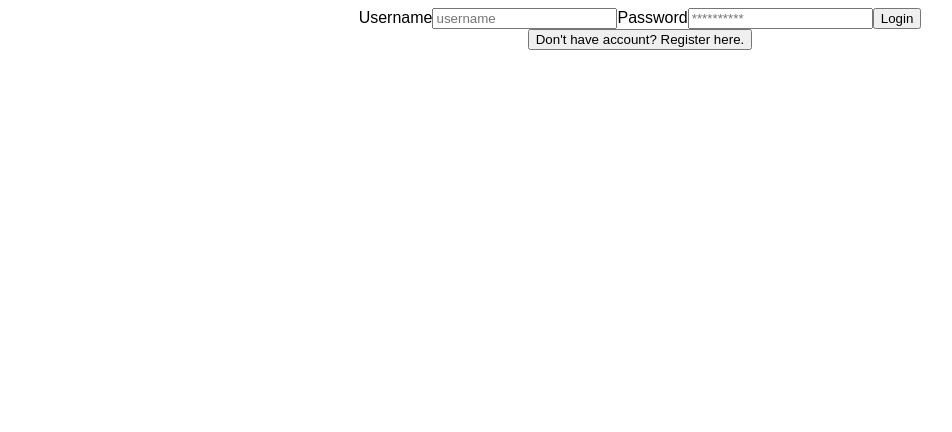
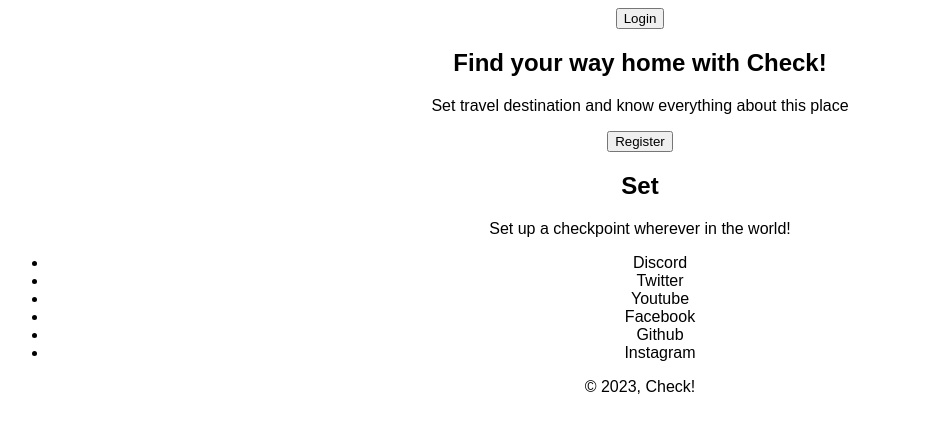
Before and after one commit to Dog1e/React_App, a React (Create React App) app: page / in a window 1280 px wide. Shown: the top 432 px of the page, without its empty margins (0-952 px from the left). Built offline with nearby package versions, Linux system fonts and the light colour scheme.

Commit message:
Complete

```diff
--- a/src/App.js
+++ b/src/App.js
@@ -3,11 +3,15 @@ import Login from './components/Login/Login';
 import Register from './components/Register/Register';
 import Api from './components/Api/Api';
 import Map from './components/Map/Map';
+import HomeNav from './components/HomeNav/HomeNav';
+import NavBar from './components/NavBar/NavBar';
+import Footer from './components/Footer/Footer';
+import HomeSection from './components/HomeSection/HomeSection';
 
 import { useState } from 'react';
 
 export default function App() {
-  const [currentForm, setCurrentForm] = useState('login');
+  const [currentForm, setCurrentForm] = useState('home');
 
   // const routes = createBrowserRouter([
   //   {
@@ -27,8 +31,16 @@ export default function App() {
     } else if (currentForm === 'logged') {
       return (
         <>
+          <NavBar onFormSwitch={toggleForm} />
           <Api />
           <Map />
+        </>
+      );
+    } else if (currentForm === 'home') {
+      return (
+        <>
+          <HomeNav onFormSwitch={toggleForm} />
+          <HomeSection onFormSwitch={toggleForm} />
         </>
       );
     }
@@ -44,6 +56,7 @@ export default function App() {
       >
         ShowLocalStorage
       </button> */}
+      <Footer />
     </div>
   );
 }
--- a/src/components/Api/Api.js
+++ b/src/components/Api/Api.js
@@ -30,8 +30,8 @@ export default function Api() {
     });
   };
 
-  const [latitude, setLatitude] = useState(52.2297);
-  const [longitude, setLongitude] = useState(21.0122);
+  const [latitude, setLatitude] = useState(50.29874392643405);
+  const [longitude, setLongitude] = useState(18.694894909858707);
 
   function handleForm(e) {
     e.preventDefault();
--- /dev/null
+++ b/src/components/Footer/Footer.js
@@ -0,0 +1,16 @@
+const Footer = () => {
+  return (
+    <>
+      <ul>
+        <li>Discord</li>
+        <li>Twitter</li>
+        <li>Youtube</li>
+        <li>Facebook</li>
+        <li>Github</li>
+        <li>Instagram</li>
+      </ul>
+      <p>© 2023, Check!</p>
+    </>
+  );
+};
+export default Footer;
--- /dev/null
+++ b/src/components/HomeNav/HomeNav.js
@@ -0,0 +1,11 @@
+const HomeNav = (props) => {
+  return (
+    <>
+      <nav>
+        <div></div>
+        <button onClick={() => props.onFormSwitch('login')}>Login</button>
+      </nav>
+    </>
+  );
+};
+export default HomeNav;
--- /dev/null
+++ b/src/components/HomeSection/HomeSection.js
@@ -0,0 +1,23 @@
+const HomeSection = (props) => {
+  return (
+    <>
+      <section>
+        <div>
+          <h2>Find your way home with Check!</h2>
+          <p>Set travel destination and know everything about this place</p>
+          <button onClick={() => props.onFormSwitch('register')}>
+            Register
+          </button>
+        </div>
+      </section>
+      <section>
+        <div>
+          <h2>Set</h2>
+          <p>Set up a checkpoint wherever in the world!</p>
+        </div>
+      </section>
+      <section></section>
+    </>
+  );
+};
+export default HomeSection;
--- a/src/components/Map/Map.js
+++ b/src/components/Map/Map.js
@@ -46,6 +46,13 @@ export default function Map() {
 
     setUserLocations([...UserLocations, locationU]);
     console.log(UserLocations);
+
+    Users[user].locations.push({
+      id: UserLocations.length,
+      name: FormJson.name,
+      lat: location.lat,
+      lng: location.lng
+    });
   }
 
   const displayLocations = () => {
--- /dev/null
+++ b/src/components/NavBar/NavBar.js
@@ -0,0 +1,10 @@
+import logo from '../HomeNav/checkLogo.png';
+
+export default function NavBar(props) {
+  return (
+    <>
+      <img src={logo} alt="Logo" />
+      <button onClick={() => props.onFormSwitch('home')}>Log out</button>
+    </>
+  );
+}
```
Also changed, not shown: src/components/HomeNav/checkLogo.png (added).
